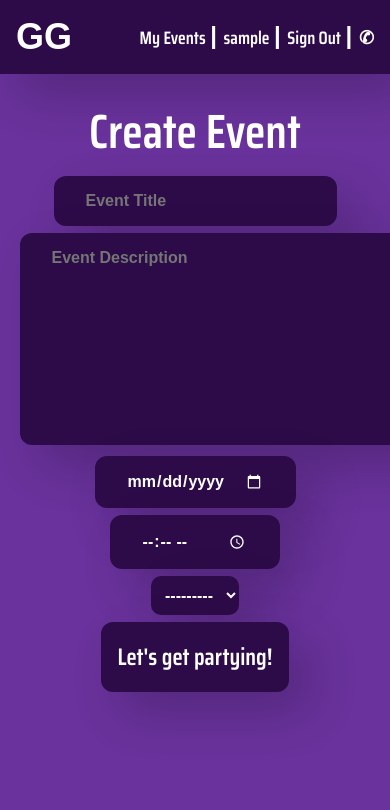
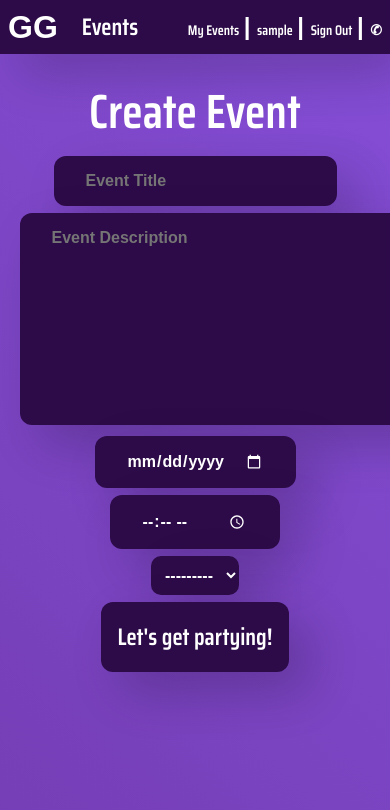
Before and after one commit to robertbrj/glasgowgaffs, a Django app: page /glasgowgaffsapp/create/ in a window 390 px wide; the page is wider, and only the part inside the window is pictured. Shown: the top 810 px of that part. Run offline with Django 3.2, Linux system fonts and the light colour scheme; the visitor is signed in with stand-in values (Sample User, id 1); data that the repository does not hold is empty; some web fonts are replaced.

Commit message:
Styling + Responsive

```diff
--- a/static/styles/base.css
+++ b/static/styles/base.css
@@ -34,6 +34,11 @@
     color: #69329C;
 }
 
+#home-area {
+    display: flex;
+    align-items: center;
+}
+
 .auth-button {
     background-color: transparent;
     border: none;
@@ -45,18 +50,32 @@
     transition: transform 0.3s ease;
 }
 
+#events-button {
+    background-color: transparent;
+    border: none;
+    color: white;
+    font-family: 'Saira Condensed', sans-serif;
+    font-size: 24px;
+    font-weight: 700;
+    text-decoration: none;
+    transition: transform 0.3s ease;
+    margin-left: 24px;
+}
+
+#events-button:hover {
+    cursor: pointer;
+    color: #69329C;
+}
+
 .auth-button:hover {
     cursor: pointer;
+    color: #69329C;
 }
 
 #pipe {
     color: white;
     font-size: 24px;
     font-weight: 700;
-}
-
-.auth-button:hover {
-    color: #69329C;
 }
 
 .user-button {
@@ -75,9 +94,26 @@
 }
 
 body {
-    background-color: #69329C;
+    background: linear-gradient(45deg, #69329C, #844dd5, #41136a);
+    background-size: 400% 400%;
+    animation: gradientAnimation 8s ease infinite;
     font-family: "Encode Sans Semi Condensed", sans-serif;
 }
+
+@keyframes gradientAnimation {
+    0% {
+        background-position: 0% 50%;
+    }
+
+    50% {
+        background-position: 100% 50%;
+    }
+
+    100% {
+        background-position: 0% 50%;
+    }
+}
+
 
 h1,
 h2,
@@ -107,4 +143,28 @@ h2,
         font-size: 18px;
     }
 
+    #nav-bar {
+        padding: 0.5rem;
+    }
+
 }
+
+@media screen and (max-width: 992px) {
+
+    #home-button {
+        font-size: 32px;
+    }
+
+    .auth-button {
+        font-size: 14px;
+    }
+
+    .user-button {
+        font-size: 14px;
+    }
+
+    #nav-bar {
+        padding: 0.5rem;
+    }
+
+}
--- a/static/styles/events.css
+++ b/static/styles/events.css
@@ -30,6 +30,10 @@
     #event-grid {
         grid-template-columns: repeat(1, 1fr);
     }
+
+    .event {
+        font-size: smaller;
+    }
 }
 
 
@@ -44,7 +48,6 @@
 }
 
 .event:hover {
-    font-weight: 600;
     background-color: white;
     color: #2D0B48;
     transform: scale(1.05);
--- a/templates/glasgowgaffsapp/base.html
+++ b/templates/glasgowgaffsapp/base.html
@@ -12,7 +12,11 @@
 <body>
     <!-- nav bar -->
     <div id="nav-bar">
-        <a href="{% url 'glasgowgaffsapp:index' %}" id="home-button">GG</a>
+        <div id="home-area">
+            <a href="{% url 'glasgowgaffsapp:index' %}" id="home-button">GG</a>
+
+            <a id="events-button" href="{% url 'glasgowgaffsapp:events' %}">Events</a>
+        </div>
 
         <!-- User area -->
         <div id="user-area">
```
